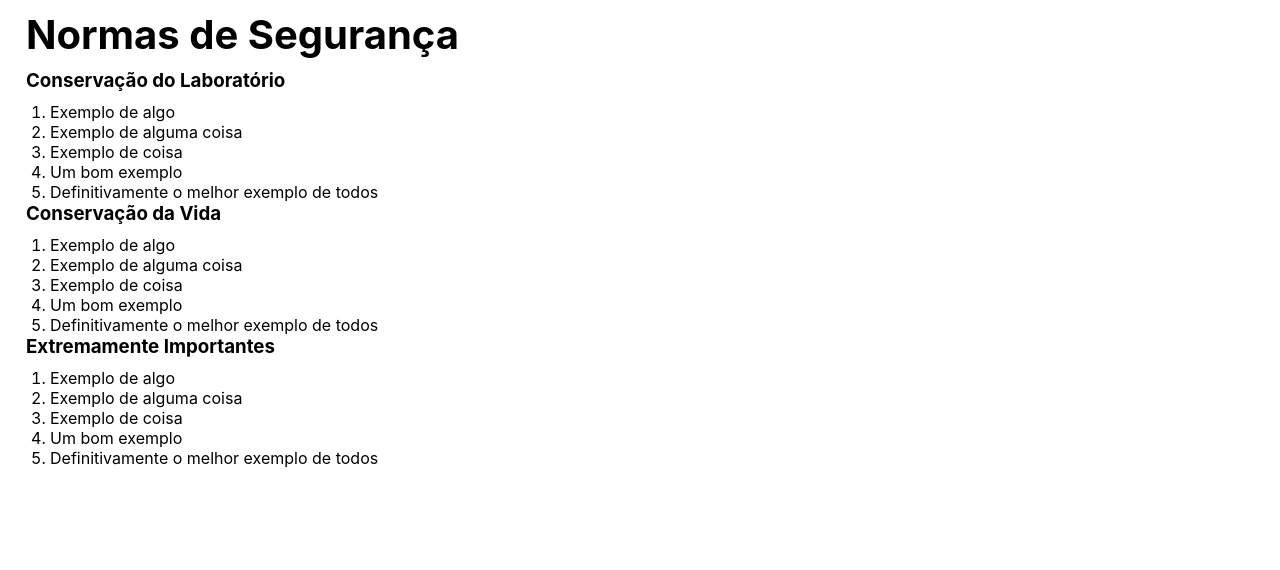
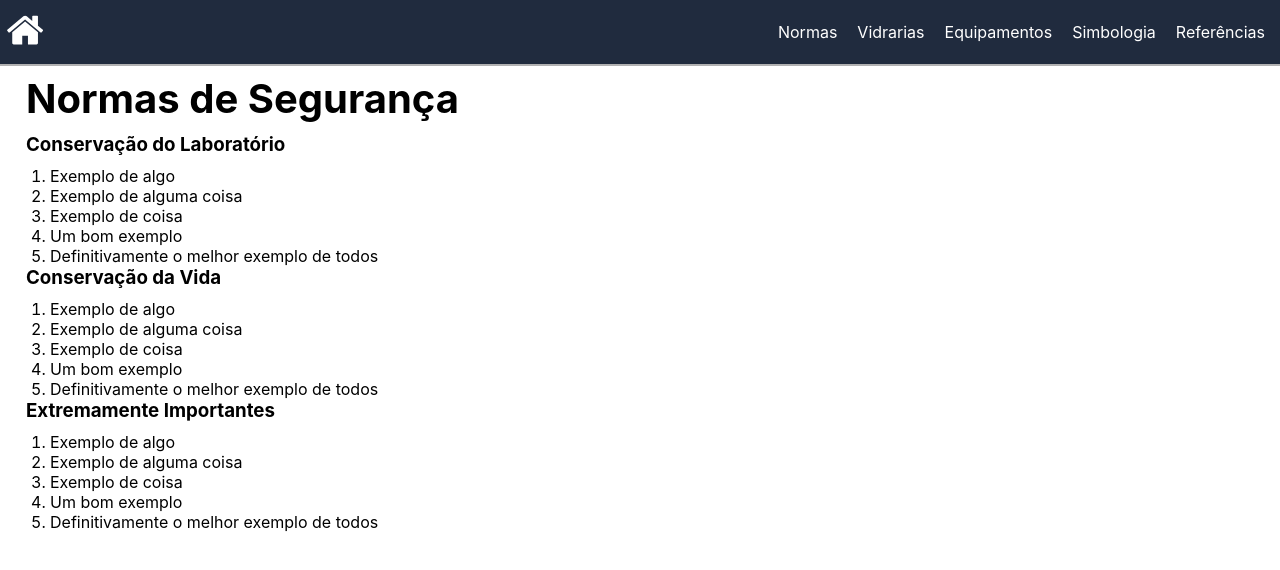
Before and after one commit to iamtheluiz/catalogo_quimica, a React (Create React App) app: page /normas in a window 1280 px wide. Shown: the top 570 px of the page. Built offline with nearby package versions, Linux system fonts and the light colour scheme.

Commit message:
Adicionado menu da aplicação

```diff
--- /dev/null
+++ b/src/components/Menu/index.js
@@ -0,0 +1,25 @@
+import React from 'react';
+import { Link } from 'react-router-dom';
+
+// Styles
+import './styles.css';
+
+// Assets
+import home from '../../assets/home.svg';
+
+// Tópicos do Site
+import topicos from '../../services/topicos';
+
+// Menu component
+export default function Menu() {
+  return (
+    <div id="mainMenu">
+      <Link to="/"><img src={home} alt="Home Link" /></Link>
+      <ul>
+        {topicos.map((topico, index) => (
+          <li key={index}><Link to={topico.url}>{topico.nome.split(" ")[0]}</Link></li>
+        ))}
+      </ul>
+    </div>
+  )
+}
--- /dev/null
+++ b/src/components/Menu/styles.css
@@ -0,0 +1,25 @@
+div#mainMenu {
+  display: flex;
+  height: 64px;
+  background-color: #202b3e;
+  color: white;
+  align-items: center;
+  padding: 5px;
+  flex-direction: row;
+  justify-content: space-between;
+  box-shadow: 0px 2px #0f0f1152;
+}
+div#mainMenu a img {
+  width: 40px;
+  height: 40px;
+}
+div#mainMenu ul {
+  list-style: none;
+}
+div#mainMenu ul li {
+  display: inline;
+  margin: 10px;
+}
+div#mainMenu ul li a {
+  color: white;
+}
--- a/src/pages/Equipamentos/index.js
+++ b/src/pages/Equipamentos/index.js
@@ -2,6 +2,9 @@ import React, { useEffect } from 'react';
 
 // Styles
 import './styles.css';
+
+// Components
+import Menu from '../../components/Menu';
 
 export default function Equipamentos() {
   useEffect(() => {
@@ -9,7 +12,9 @@ export default function Equipamentos() {
     document.title = "Equipamentos | Catálogo de Química";
   }, []);
 
-  return(
+  return (
+    <>
+      <Menu />
       <div className="Equipamentos">
         <h2>Equipamentos</h2>
         <h3>Agitação</h3>
@@ -37,5 +42,6 @@ export default function Equipamentos() {
           <li>Definitivamente o melhor exemplo de todos</li>
         </ol>
       </div>
+    </>
   )
 }
--- a/src/pages/Normas/index.js
+++ b/src/pages/Normas/index.js
@@ -2,6 +2,9 @@ import React, { useEffect } from 'react';
 
 // Styles
 import './styles.css';
+
+// Components
+import Menu from '../../components/Menu';
 
 export default function Normas() {
   useEffect(() => {
@@ -9,7 +12,9 @@ export default function Normas() {
     document.title = "Normas de Segurança | Catálogo de Química";
   }, []);
 
-  return(
+  return (
+    <>
+      <Menu />
       <div className="Normas">
         <h2>Normas de Segurança</h2>
         <h3>Conservação do Laboratório</h3>
@@ -37,5 +42,6 @@ export default function Normas() {
           <li>Definitivamente o melhor exemplo de todos</li>
         </ol>
       </div>
+    </>
   )
 }
--- a/src/pages/Referencias/index.js
+++ b/src/pages/Referencias/index.js
@@ -2,6 +2,9 @@ import React, { useEffect } from 'react';
 
 // Styles
 import './styles.css';
+
+// Components
+import Menu from '../../components/Menu';
 
 export default function Referencias() {
   useEffect(() => {
@@ -9,7 +12,9 @@ export default function Referencias() {
     document.title = "Referências | Catálogo de Química";
   }, []);
 
-  return(
+  return (
+    <>
+      <Menu />
       <div className="Referencias">
         <h2>Referências</h2>
         <ul>
@@ -20,5 +25,6 @@ export default function Referencias() {
           <li>Definitivamente o melhor exemplo de todos</li>
         </ul>
       </div>
+    </>
   )
 }
--- a/src/pages/Simbologia/index.js
+++ b/src/pages/Simbologia/index.js
@@ -2,6 +2,9 @@ import React, { useEffect } from 'react';
 
 // Styles
 import './styles.css';
+
+// Components
+import Menu from '../../components/Menu';
 
 export default function Simbologia() {
   useEffect(() => {
@@ -9,7 +12,9 @@ export default function Simbologia() {
     document.title = "Simbologia de Risco | Catálogo de Química";
   }, []);
 
-  return(
+  return (
+    <>
+      <Menu />
       <div className="Simbologia">
         <h2>Simbologia de Risco</h2>
         <h3>Agitação</h3>
@@ -37,5 +42,6 @@ export default function Simbologia() {
           <li>Definitivamente o melhor exemplo de todos</li>
         </ol>
       </div>
+    </>
   )
 }
--- a/src/pages/Vidrarias/index.js
+++ b/src/pages/Vidrarias/index.js
@@ -2,6 +2,9 @@ import React, { useEffect } from 'react';
 
 // Styles
 import './styles.css';
+
+// Components
+import Menu from '../../components/Menu';
 
 export default function Vidrarias() {
   useEffect(() => {
@@ -9,9 +12,12 @@ export default function Vidrarias() {
     document.title = "Vidrarias | Catálogo de Química";
   }, []);
 
-  return(
-    <div className="Vidrarias">
-      <h2>Vidrarias</h2>
-    </div>
+  return (
+    <>
+      <Menu />
+      <div className="Vidrarias">
+        <h2>Vidrarias</h2>
+      </div>
+    </>
   )
 }
```
Also changed, not shown: src/assets/home.svg (added). Lines whose indentation alone changed are shown as unchanged.
